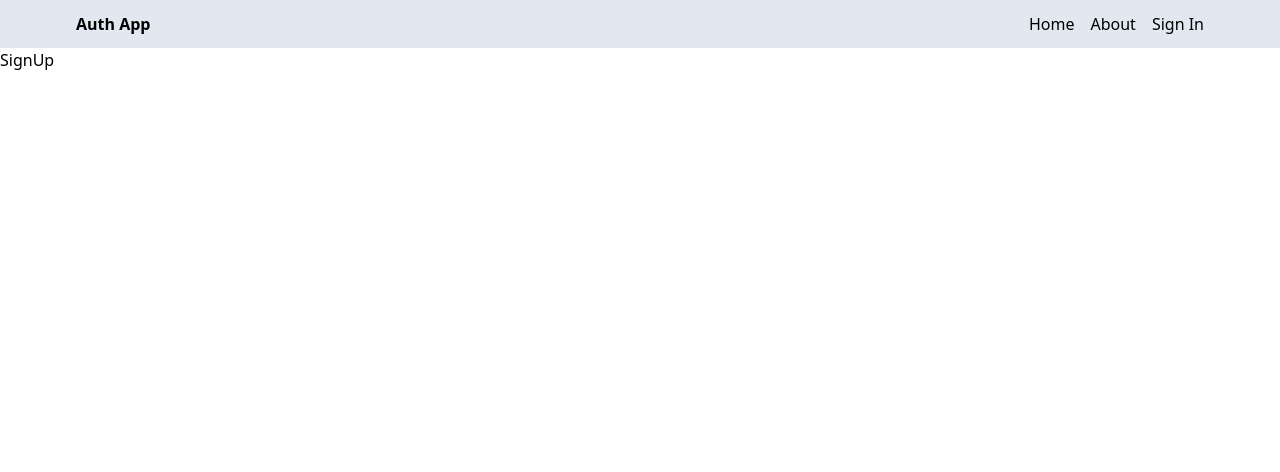
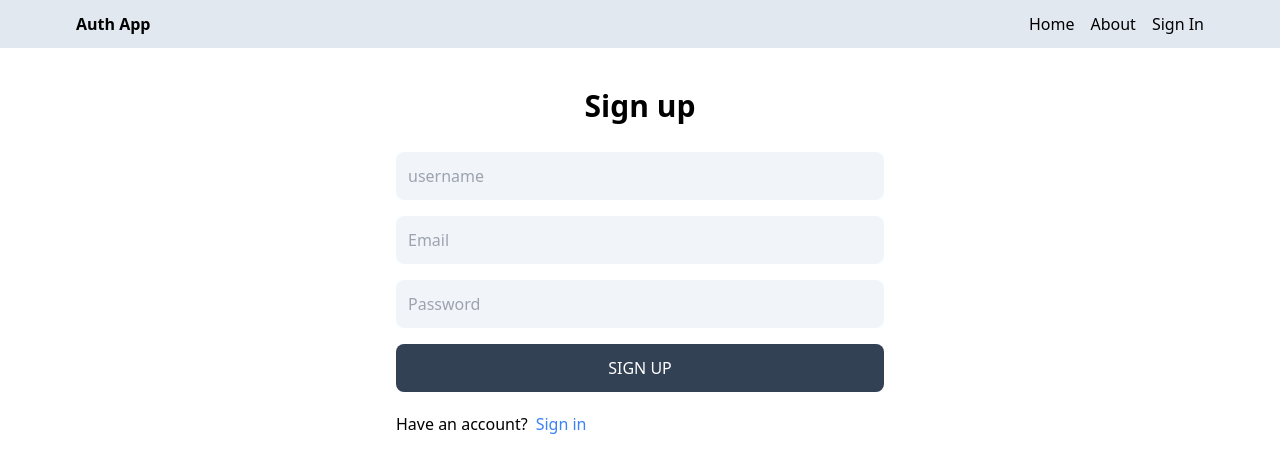
Before and after one commit to raja9912/auth, a React (Vite) app in the folder client/: page /sign-up in a window 1280 px wide. Shown: the top 472 px of the page. Built offline with nearby package versions, Linux system fonts and the light colour scheme.

Commit message:
complete signup page UI

```diff
--- a/client/src/pages/SignUp.jsx
+++ b/client/src/pages/SignUp.jsx
@@ -1,5 +1,38 @@
-import React from "react";
+import { Link } from "react-router-dom";
 
 export default function SignUp() {
-  return <div>SignUp</div>;
+  return (
+    <div className="p-3 max-w-lg mx-auto">
+      <h1 className="text-3xl text-center font-semibold my-7">Sign up</h1>
+      <form className="flex flex-col gap-4">
+        <input
+          type="text"
+          placeholder="username"
+          id="username"
+          className="bg-slate-100 p-3 rounded-lg"
+        />
+        <input
+          type="email"
+          placeholder="Email"
+          id="email"
+          className="bg-slate-100 p-3 rounded-lg"
+        />
+        <input
+          type="password"
+          placeholder="Password"
+          id="password"
+          className="bg-slate-100 p-3 rounded-lg"
+        />
+        <button className="bg-slate-700 text-white p-3 rounded-lg uppercase hover:opacity-95 disabled:opacity-80">
+          Sign up
+        </button>
+      </form>
+      <div className="flex gap-2 mt-5">
+        <p>Have an account?</p>
+        <Link to="/sign-in">
+          <span className="text-blue-500">Sign in</span>
+        </Link>
+      </div>
+    </div>
+  );
 }
```
